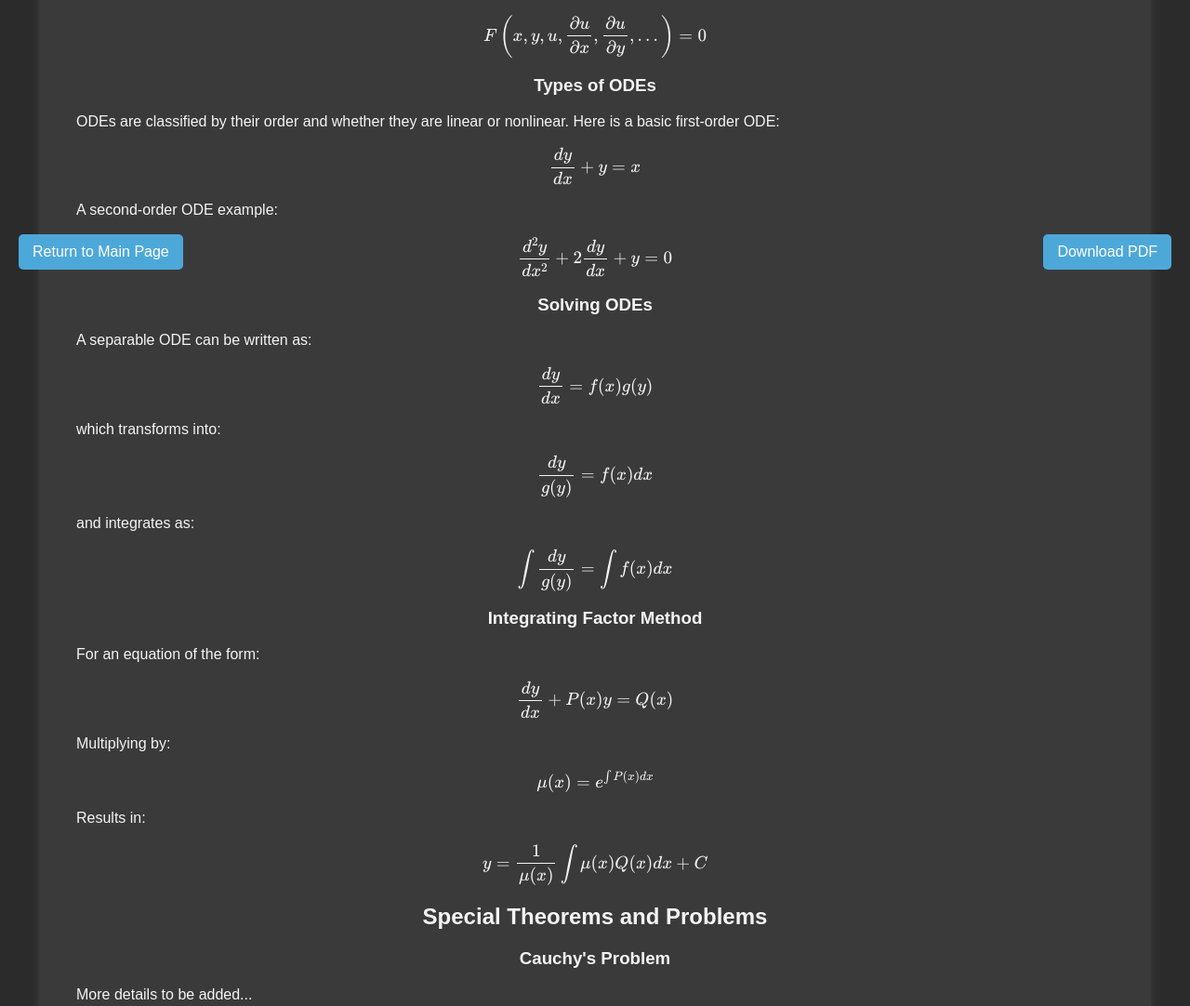
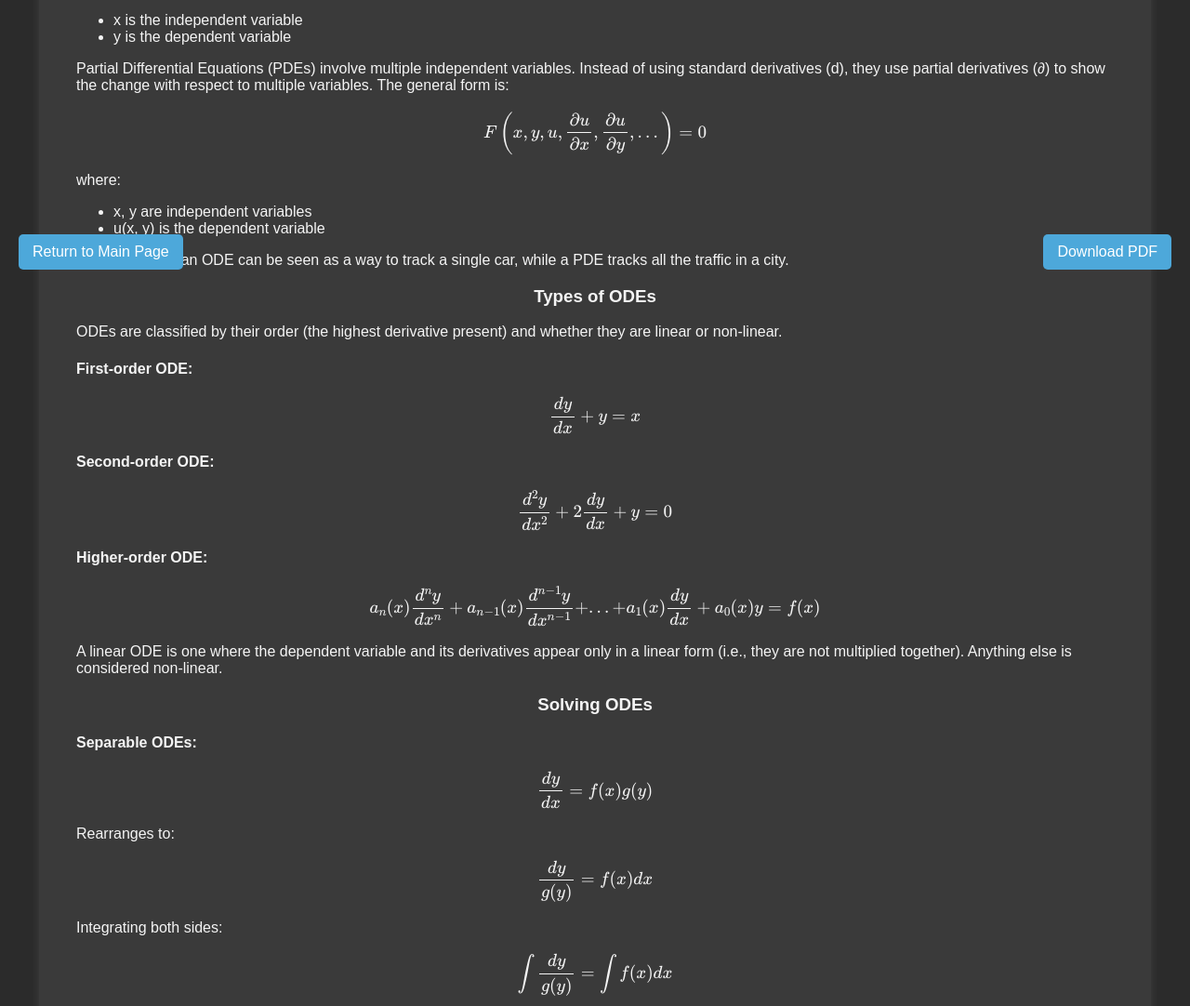
Before and after one commit to Sardiniangale/apunti, a plain HTML site: page mathematical_analysis_1.html in a window 1280 px wide. Shown: the part 490-1572 px from the top of the page at 93% size. Drawn offline with nearby package versions, Linux system fonts and the light colour scheme; some packages are replaced by stand-ins of ours.

Commit message:
Added a lot of missing info, ill try and fix it another time

```diff
--- a/mathematical_analysis_1.html
+++ b/mathematical_analysis_1.html
@@ -6,7 +6,7 @@
     <title>Mathematical Analysis 1</title>
 
     <meta name="description" content="A collection of notes refined to be used both for practice and in exams.">
-    <meta name="keywords" content="Mathematical Analisis, Math Notes, Study, Mathematics, Physics, Physics Notes">
+    <meta name="keywords" content="Mathematical Analysis, Math Notes, Study, Mathematics, Physics, Physics Notes">
     <meta name="Giacomo" content="UNIPI">
 
     <link rel="icon" type="image/x-icon" href="icon.ico">
@@ -36,38 +36,67 @@
         <p>Ordinary Differential Equations (ODEs) are differential equations that have a single variable. ODEs have a general form:</p>
         $$F\left(x,y,\frac{dy}{dx},\frac{d^{2}y}{dx^{2}},...\right)=0$$
 
-        <p>Partial Differential Equations (PDEs) have multiple independent variables and use partial derivatives:</p>
+        <p>where:</p>
+        <ul>
+            <li>x is the independent variable</li>
+            <li>y is the dependent variable</li>
+        </ul>
+
+        <p>Partial Differential Equations (PDEs) involve multiple independent variables. Instead of using standard derivatives (d), they use partial derivatives (∂) to show the change with respect to multiple variables. The general form is:</p>
         $$F\left(x,y,u,\frac{\partial u}{\partial x},\frac{\partial u}{\partial y},...\right)=0$$
 
+        <p>where:</p>
+        <ul>
+            <li>x, y are independent variables</li>
+            <li>u(x, y) is the dependent variable</li>
+        </ul>
+
+        <p>Fundamentally, an ODE can be seen as a way to track a single car, while a PDE tracks all the traffic in a city.</p>
+
         <h3>Types of ODEs</h3>
-        <p>ODEs are classified by their order and whether they are linear or nonlinear. Here is a basic first-order ODE:</p>
+        <p>ODEs are classified by their order (the highest derivative present) and whether they are linear or non-linear.</p>
+        <h4>First-order ODE:</h4>
         $$\frac{dy}{dx} + y = x$$
 
-        <p>A second-order ODE example:</p>
+        <h4>Second-order ODE:</h4>
         $$\frac{d^{2}y}{dx^{2}}+2\frac{dy}{dx}+y=0$$
 
+        <h4>Higher-order ODE:</h4>
+        $$a_{n}(x)\frac{d^{n}y}{dx^{n}} + a_{n-1}(x)\frac{d^{n-1}y}{dx^{n-1}} + ... + a_{1}(x)\frac{dy}{dx} + a_{0}(x)y = f(x)$$
+
+        <p>A linear ODE is one where the dependent variable and its derivatives appear only in a linear form (i.e., they are not multiplied together). Anything else is considered non-linear.</p>
+
         <h3>Solving ODEs</h3>
-        <p>A separable ODE can be written as:</p>
+        <h4>Separable ODEs:</h4>
         $$\frac{dy}{dx} = f(x)g(y)$$
 
-        <p>which transforms into:</p>
+        <p>Rearranges to:</p>
         $$\frac{dy}{g(y)} = f(x)dx$$
 
-        <p>and integrates as:</p>
+        <p>Integrating both sides:</p>
         $$\int \frac{dy}{g(y)} = \int f(x)dx$$
 
-        <h3>Integrating Factor Method</h3>
-        <p>For an equation of the form:</p>
+        <h4>Integrating Factor Method:</h4>
         $$\frac{dy}{dx} + P(x)y = Q(x)$$
 
-        <p>Multiplying by:</p>
+        <p>Multiplying by the integrating factor:</p>
         $$\mu(x) = e^{\int P(x)dx}$$
 
-        <p>Results in:</p>
+        <p>Gives:</p>
+        $$\frac{d}{dx}(\mu(x)y) = \mu(x)Q(x)$$
+
+        <p>Solving:</p>
         $$y = \frac{1}{\mu(x)} \int \mu(x)Q(x)dx + C$$
 
-        <h2>Special Theorems and Problems</h2>
-        <h3>Cauchy's Problem</h3>
+        <h3>Higher-Order Equations</h3>
+        <h4>Homogeneous Equations with Constant Coefficients:</h4>
+        $$a_n \frac{d^n y}{dx^n} + a_{n-1} \frac{d^{n-1} y}{dx^{n-1}} + ... + a_1 \frac{dy}{dx} + a_0 y = 0$$
+
+        <h4>Non-Homogeneous Equations:</h4>
+        $$a_n \frac{d^n y}{dx^n} + a_{n-1} \frac{d^{n-1} y}{dx^{n-1}} + ... + a_1 \frac{dy}{dx} + a_0 y = f(x)$$
+
+        <h3>Special Theorems and Problems</h3>
+        <h4>Cauchy's Problem</h4>
         <p>More details to be added...</p>
     </div>
     <a href="analisi1.pdf" class="button" download>Download PDF</a>
```
